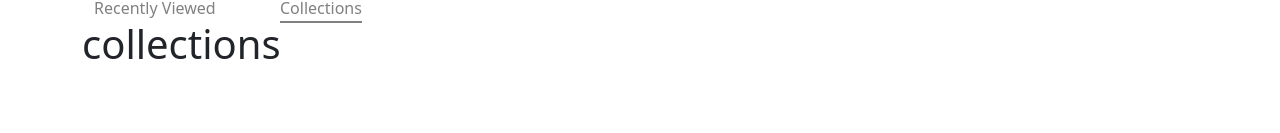
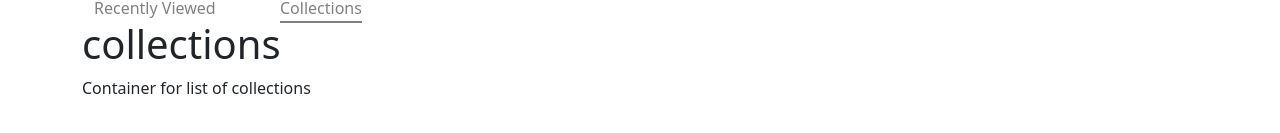
Before and after one commit to ifoi/edishub, a Next.js app: page /dashboard/collections in a window 1280 px wide. Shown: the part 347-480 px from the top of the page. Built offline with nearby package versions, Linux system fonts and the light colour scheme; no server answers; what @faustjs/next, gqty would draw is missing.

Commit message:
EH-16 install uuid and update collections

```diff
--- /dev/null
+++ b/components/collections/CollectionItemsContainer.js
@@ -0,0 +1,20 @@
+import Link from "next/link";
+import {useContext, useState} from "react";
+import {AppContext} from "components/context/AppContext";
+
+
+const CollectionItemsContainer = () => {
+
+    const[cart, setCart] = useContext(AppContext) ;
+
+    console.warn(cart) ;
+
+    return (
+
+        <div> Container for list of collections </div>
+    )
+
+
+};
+
+export default CollectionItemsContainer;
--- a/package.json
+++ b/package.json
@@ -27,7 +27,8 @@
     "react-dom": "18.2.0",
     "react-icons": "^4.6.0",
     "sass": "^1.55.0",
-    "styled-components": "^5.3.6"
+    "styled-components": "^5.3.6",
+    "uuid": "^9.0.0"
   },
   "devDependencies": {
     "@gqty/cli": "^3.3.0-alpha-d8cdbf6.0",
--- a/pages/dashboard/collections.tsx
+++ b/pages/dashboard/collections.tsx
@@ -1,5 +1,7 @@
 import DashboardNav from 'components/DashboardNav'
-import React from 'react'
+// import React from 'react'
+
+import CollectionItemsContainer from 'components/collections/CollectionItemsContainer' ;
 
 interface Props { }
 
@@ -10,6 +12,9 @@ function Collections(props: Props) {
     <div className='container'>
       <DashboardNav />
       <h1>collections</h1>
+
+      <CollectionItemsContainer />
+
     </div>
   )
 }
--- a/pages/dashboard/index.tsx
+++ b/pages/dashboard/index.tsx
@@ -1,7 +1,7 @@
 import DashboardNav from 'components/DashboardNav'
 import Usercard from 'components/Usercard'
 import Link from 'next/link'
-import React from 'react'
+//import React from 'react'
 import Header from '../../components/Header'
 interface Props { }
 
--- a/tsconfig.json
+++ b/tsconfig.json
@@ -24,7 +24,7 @@
     "next-env.d.ts",
     "**/*.ts",
     "**/*.tsx"
-  ],
+, "components/collections/CollectionItemsContainer.js"  ],
   "exclude": [
     "node_modules"
   ]
```
Also changed, not shown: 2 other files (tests, documents, lock files or other folders).
